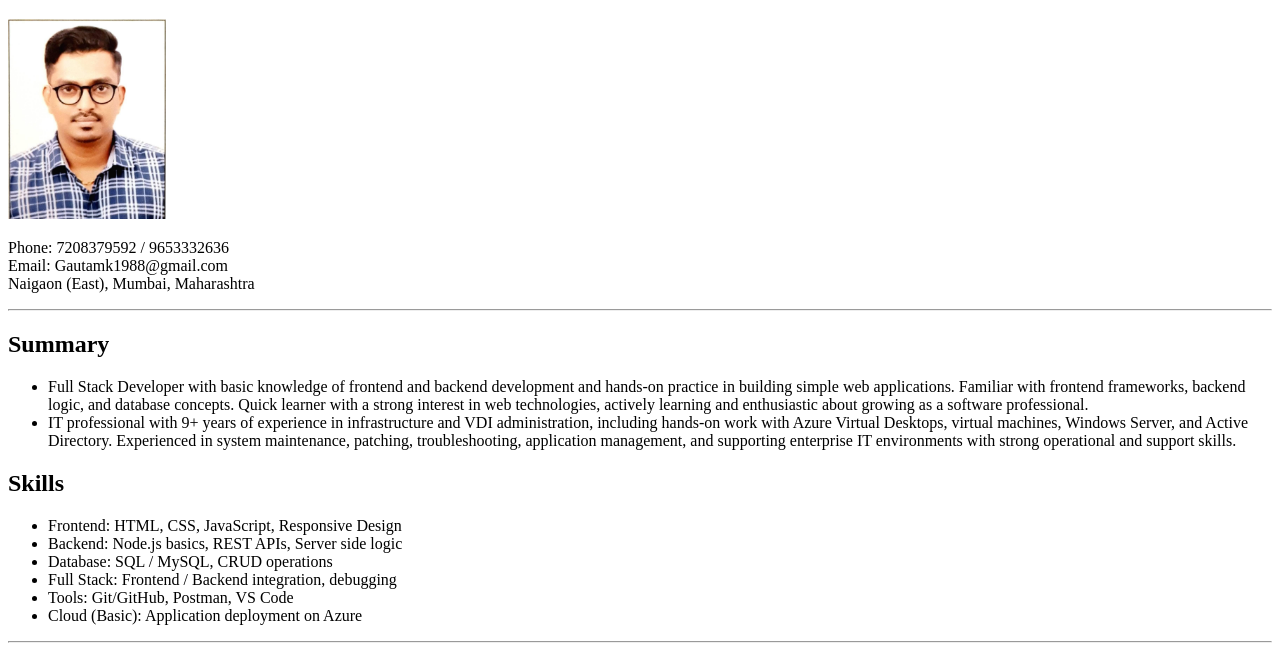
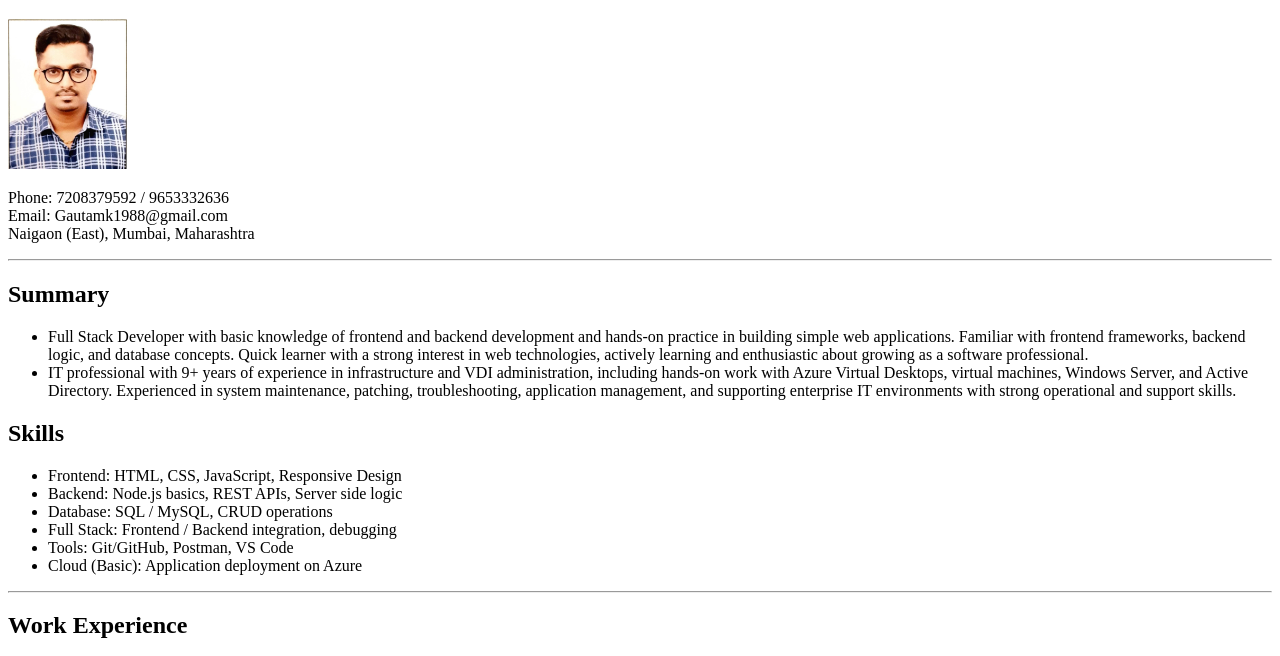
Before and after one commit to gautamk1988-tech/Resume, a plain HTML site: page index.html in a window 1280 px wide. Shown: the part 61-717 px from the top of the page. Drawn offline with Linux system fonts and the light colour scheme.

Commit message:
Update index.html

```diff
--- a/index.html
+++ b/index.html
@@ -7,7 +7,7 @@
 </head>
 <body>
 <h1>Gautam Gangadhar Karmakar</h1>
-<img src="./images/photo.png" alt="Gautam's Passport size Photo" height="200">
+<img src="./images/photo.png" alt="Gautam's Passport size Photo" height="150"/>
 <p>
     Phone: 7208379592 / 9653332636 <br>
     Email: Gautamk1988@gmail.com<br>
```
